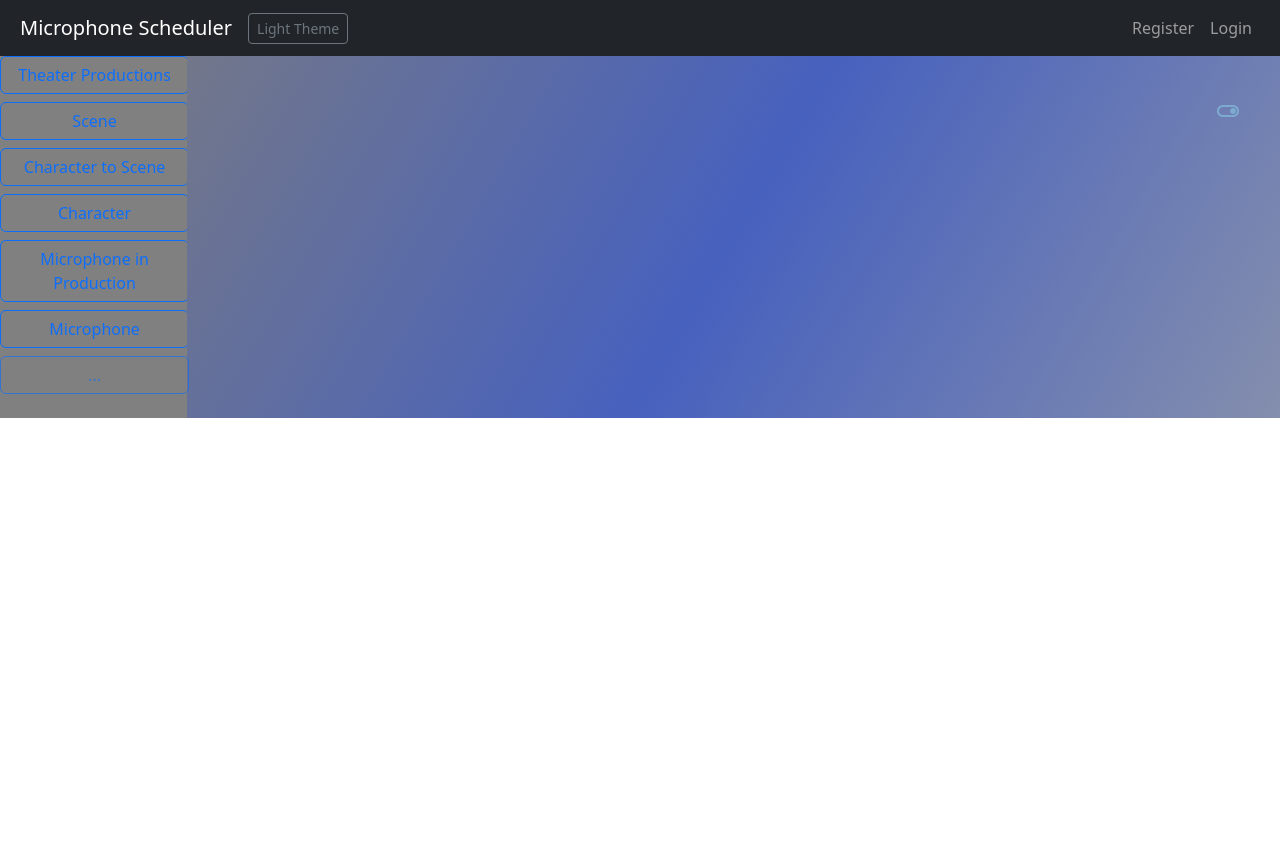
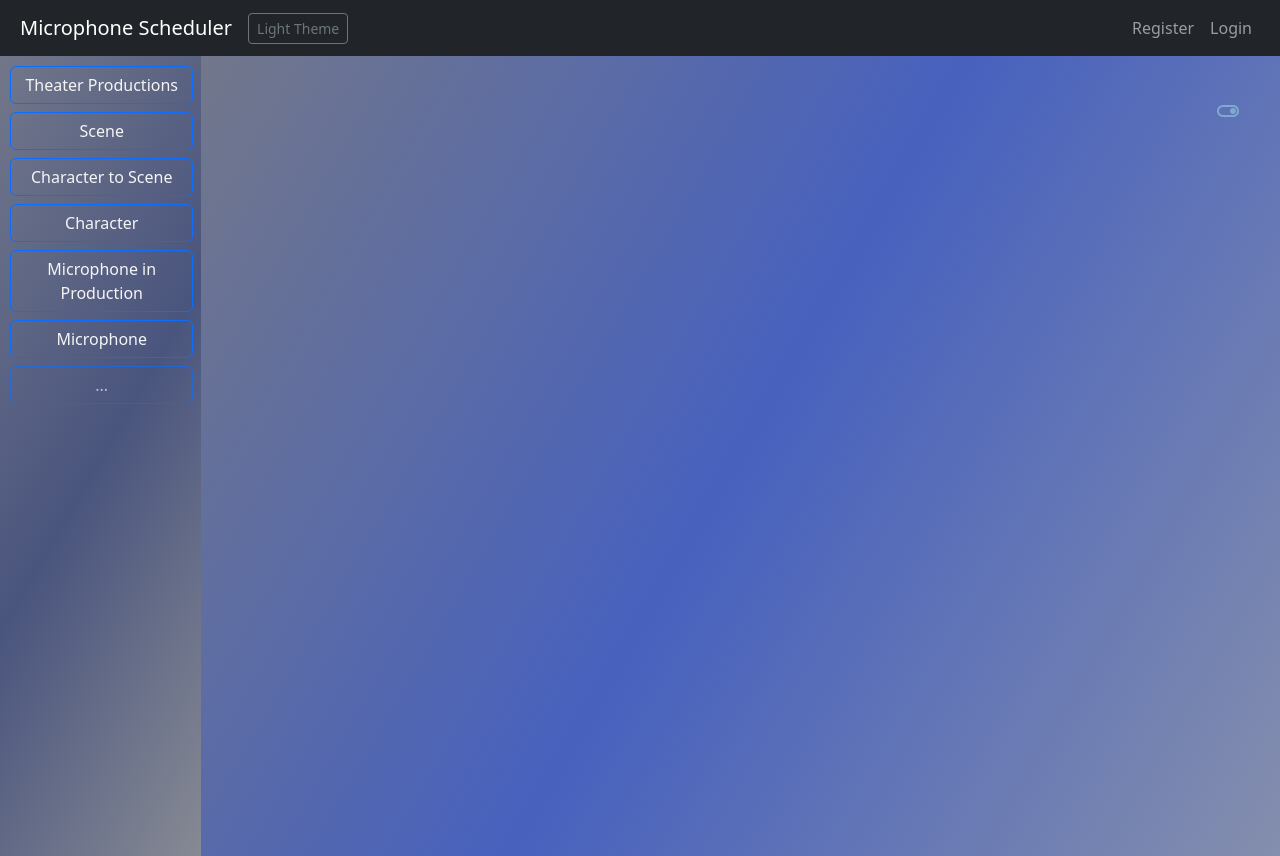
Before and after one commit to Jari1980/MicrophoneSchedulerF, a React (Vite) app: page /dashboard/scene/microphone in a window 1280 px wide. Before the commit the page ends 800 px from the top, so only its background shows below. Built offline with nearby package versions, Linux system fonts and the light colour scheme.

Commit message:
Added toggleble style to dashboard

```diff
--- a/src/components/Dashboard.jsx
+++ b/src/components/Dashboard.jsx
@@ -14,6 +14,8 @@ const Dashboard = () => {
   const navigate = useNavigate();
   const [open, setOpen] = useState(true);
   const {bgColor, setBgColor} = useGlobalContext();
+  const {bgColorDashboard, setBgColorDashboard} = useGlobalContext();
+  const {dashboardText, setDashboardText} = useGlobalContext();
 
   useEffect(() => {
     const handleToggle = () => {
@@ -27,7 +29,7 @@ const Dashboard = () => {
 
   return (
     <>
-      <div style={{ display: "flex", height: "auto" }}>
+      <div style={{ display: "flex", height: "100vh" }}>
         <button className="dashboard-toggle" onClick={() => setOpen(!open)}>
             {/* Using Google icon for toggle */}
           <span className="material-symbols-outlined">
@@ -37,11 +39,12 @@ const Dashboard = () => {
         <aside
           className={`aside ${open ? "aside-open" : "aside-closed"}`}
         >
-          <Nav>
-            <ul style={{ listStyle: "none", padding: 0 }}>
+          <Nav style={{height: "100%" , background:bgColorDashboard }}>
+            <ul style={{ listStyle: "none", padding: 10 }}>
               <li>
                 <button
                   className="btn btn-outline-primary w-100 mb-2"
+                  style={{color: dashboardText}}
                   onClick={() => navigate("../dashboard")}
                 >
                   Theater Productions
@@ -49,6 +52,7 @@ const Dashboard = () => {
               </li>
               <li>
                 <button className="btn btn-outline-primary w-100 mb-2"
+                style={{color: dashboardText}}
                 onClick={() => navigate("../dashboard/scene")}
                 >
                   Scene
@@ -56,30 +60,37 @@ const Dashboard = () => {
               </li>
               <li>
                 <button className="btn btn-outline-primary w-100 mb-2"
+                style={{color: dashboardText}}
                 onClick={() => navigate("../dashboard/characterscene")}>
                   Character to Scene
                 </button>
               </li>
               <li>
                 <button className="btn btn-outline-primary w-100 mb-2"
+                style={{color: dashboardText}}
                 onClick={() => navigate("../dashboard/character")}>
                   Character
                 </button>
               </li>
               <li>
                 <button className="btn btn-outline-primary w-100 mb-2"
+                style={{color: dashboardText}}
                 onClick={() => navigate("../dashboard/microphoneProduction")}>
                   Microphone in Production
                 </button>
               </li>
               <li>
                 <button className="btn btn-outline-primary w-100 mb-2"
+                style={{color: dashboardText}}
                 onClick={() => navigate("../dashboard/microphone")}>
                   Microphone
                 </button>
               </li>
               <li>
-                <button className="btn btn-outline-primary w-100 mb-2" disabled>
+                <button className="btn btn-outline-primary w-100 mb-2"
+                style={{color: dashboardText}}
+                disabled>
+
                   ...
                 </button>
               </li>
@@ -94,7 +105,7 @@ const Dashboard = () => {
             marginLeft: "-2px",
           }}
         >
-          <main style={{ flex: 2, padding: "16px" }}>
+          <main style={{ flex: 2, padding: "16px", height: "100%" }}>
             <Routes>
               <Route path="/" element={<ManageProductionHome />} />
               <Route path="scene" element={<Scene />} />
--- a/src/components/NavBar.jsx
+++ b/src/components/NavBar.jsx
@@ -10,6 +10,8 @@ const NavBar = () => {
     const navigate = useNavigate();
     const {dark, setDark} = useGlobalContext();
     const {bgColor, setBgColor} = useGlobalContext();
+    const {bgColorDashboard, setBgColorDashboard} = useGlobalContext();
+    const {dashboardText, setDashboardText} = useGlobalContext();
 
     function logout(){
         setCookie("jwtToken", "", {path: "/"})
@@ -22,10 +24,14 @@ const NavBar = () => {
     if(dark === "dark"){
       setDark("light")
       setBgColor("linear-gradient(120deg,rgb(117, 143, 231), rgb(149, 165, 207) 50%,rgb(221, 224, 233))")
+      setBgColorDashboard("linear-gradient(120deg,rgb(117, 143, 231), rgb(149, 165, 207) 50%,rgb(221, 224, 233))")
+      setDashboardText("indigo")
     }
     else{
       setDark("dark")
       setBgColor("linear-gradient(120deg,rgb(114, 119, 138),rgb(71, 97, 190) 50%,rgb(132, 142, 173))")
+      setBgColorDashboard("linear-gradient(120deg,rgb(114, 119, 138),rgb(74, 85, 126) 50%,rgb(135, 138, 148))")
+      setDashboardText("whitesmoke")
     }
   }
 
--- a/src/components/context.jsx
+++ b/src/components/context.jsx
@@ -4,10 +4,14 @@ import axios from "axios";
 const GlobalContext = createContext();
 
 export const GlobalProvider = ({ children }) => {
-    const[dark, setDark] = useState("dark");
-    const[bgColor, setBgColor] = useState(
+    const [dark, setDark] = useState("dark");
+    const [bgColor, setBgColor] = useState(
       "linear-gradient(120deg,rgb(114, 119, 138),rgb(71, 97, 190) 50%,rgb(132, 142, 173))"
     );
+    const [bgColorDashboard, setBgColorDashboard] = useState(
+      "linear-gradient(120deg,rgb(114, 119, 138),rgb(74, 85, 126) 50%,rgb(135, 138, 148))"
+    );
+    const [dashboardText, setDashboardText] = useState("whitesmoke")
 
 
   return (
@@ -16,7 +20,11 @@ export const GlobalProvider = ({ children }) => {
         dark,
         setDark,
         bgColor,
-        setBgColor
+        setBgColor,
+        bgColorDashboard,
+        setBgColorDashboard,
+        dashboardText,
+        setDashboardText
     }}
     >
         {children}
```
